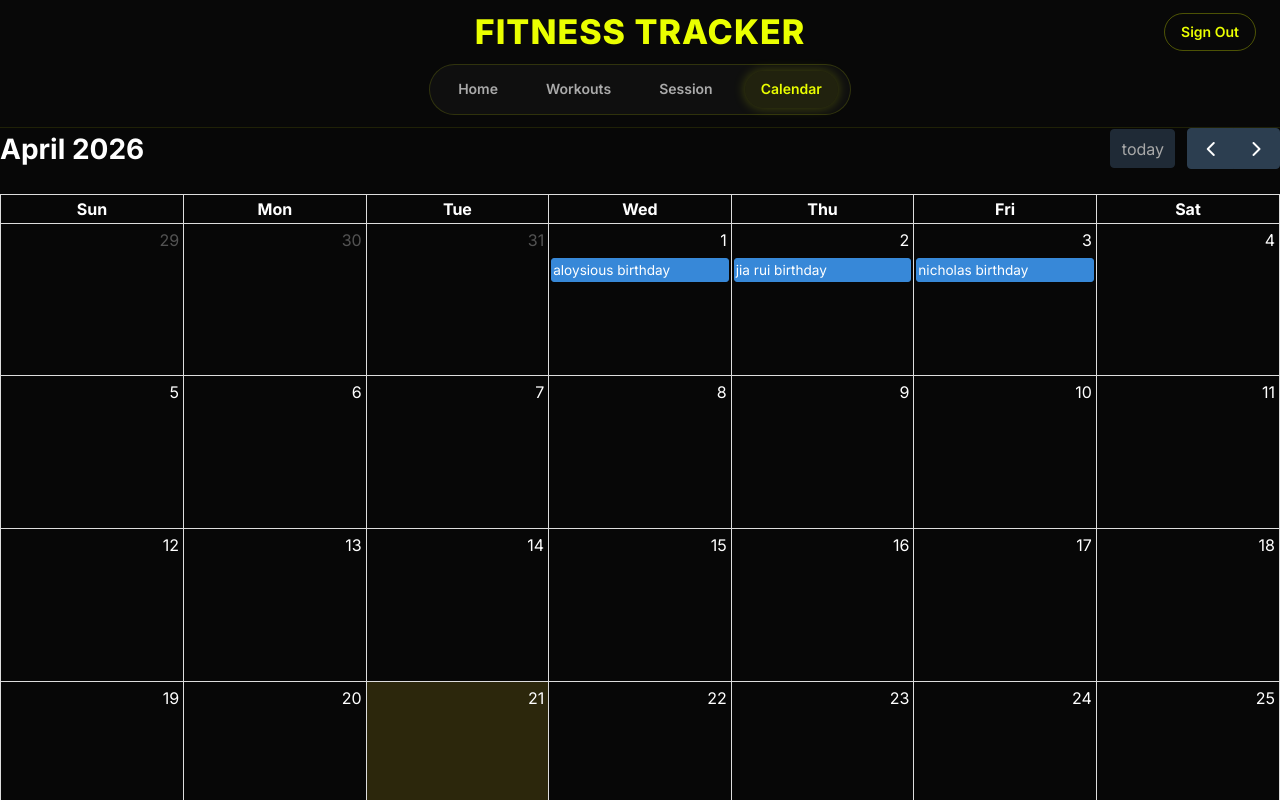
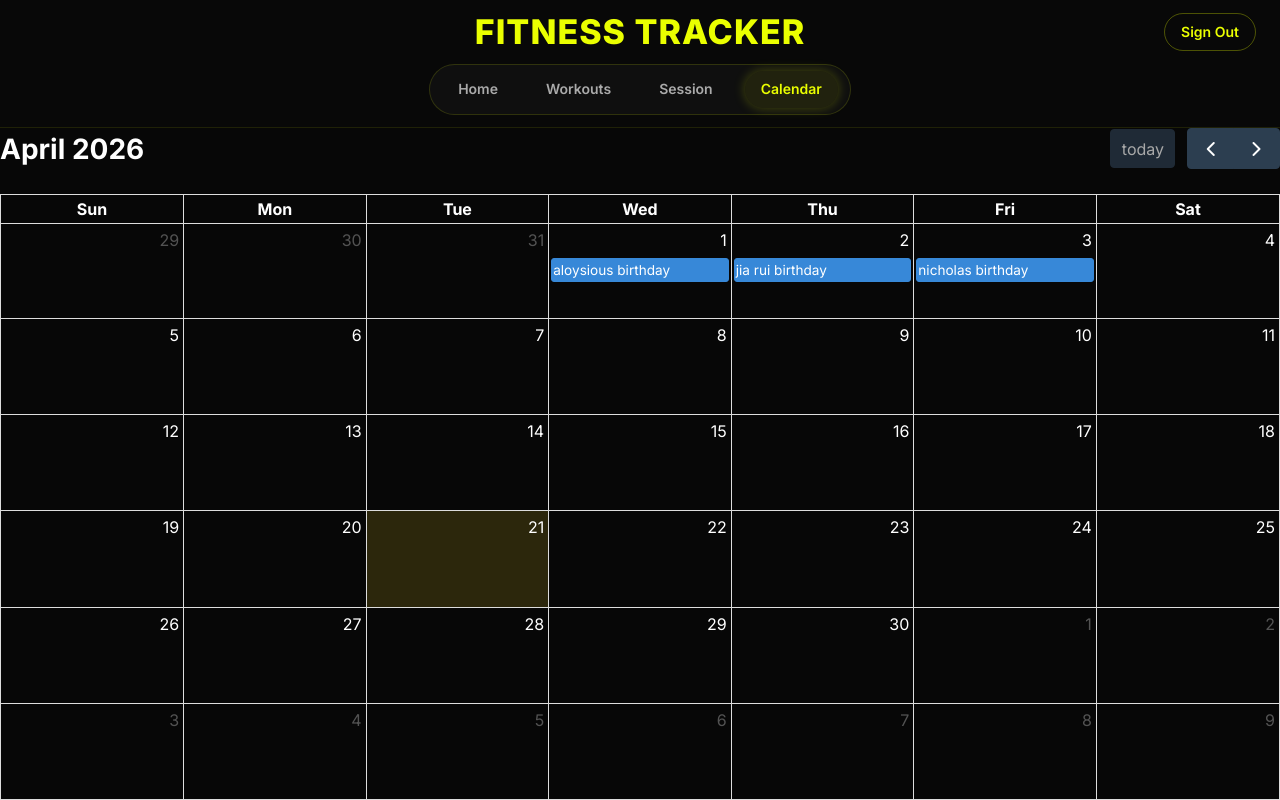
Before and after one commit to nickonick889/fitness-tracker, a React (Vite) app in the folder frontend/: page /calendar in a window 1280 px wide. Shown: the top 800 px of the page. Built offline with nearby package versions, Linux system fonts and the light colour scheme; no server answers; sample sign-in values are in the browser's storage.

Commit message:
fix-calendar

```diff
--- a/frontend/src/App.jsx
+++ b/frontend/src/App.jsx
@@ -18,29 +18,69 @@ import Typography from "@mui/material/Typography";
 const App = () => {
   const { user, setUser } = useContext(UserContext); //it's not used, not sure if you guys will use it later
 
-
   return (
     <>
-
       <Navbar />
 
-
+      <main className="app-main">
         <Routes>
           {/* Public */}
           <Route path="/login" element={<LoginForm />} />
           <Route path="/users/new" element={<SignupForm />} />
 
           {/* App pages (Protected Routes) */}
-        <Route path="/" element={<ProtectedRoute><HomePage /></ProtectedRoute>} />
-        <Route path="/workouts" element={<ProtectedRoute><WorkoutPage /></ProtectedRoute>} />
-        <Route path="/workouts/new" element={<ProtectedRoute><BuildProgramPage /></ProtectedRoute>} />
-        <Route path="/programs/:programId" element={<ProtectedRoute><ProgramPage /></ProtectedRoute>} />
-        <Route path="/session" element={<ProtectedRoute><SessionPage /></ProtectedRoute>} />
-        <Route path="/calendar" element={<ProtectedRoute><Calendar /></ProtectedRoute>} />
-
+          <Route
+            path="/"
+            element={
+              <ProtectedRoute>
+                <HomePage />
+              </ProtectedRoute>
+            }
+          />
+          <Route
+            path="/workouts"
+            element={
+              <ProtectedRoute>
+                <WorkoutPage />
+              </ProtectedRoute>
+            }
+          />
+          <Route
+            path="/workouts/new"
+            element={
+              <ProtectedRoute>
+                <BuildProgramPage />
+              </ProtectedRoute>
+            }
+          />
+          <Route
+            path="/programs/:programId"
+            element={
+              <ProtectedRoute>
+                <ProgramPage />
+              </ProtectedRoute>
+            }
+          />
+          <Route
+            path="/session"
+            element={
+              <ProtectedRoute>
+                <SessionPage />
+              </ProtectedRoute>
+            }
+          />
+          <Route
+            path="/calendar"
+            element={
+              <ProtectedRoute>
+                <Calendar />
+              </ProtectedRoute>
+            }
+          />
 
           <Route path="*" element={<h1>404 Not Found</h1>} />
         </Routes>
+      </main>
     </>
   );
 };
--- a/frontend/src/index.css
+++ b/frontend/src/index.css
@@ -6,4 +6,43 @@ body {
 
 html {
   overflow-y: scroll;
+  height: 100%;
 }
+
+body, #root {
+  min-height: 100vh;
+}
+
+html, body, #root, .app, .calendar-wrapper {
+  height: 100%;
+  margin: 0;
+}
+
+#root {
+  display: flex;
+  flex-direction: column;
+}
+
+#root > *:last-child {
+  flex: 1;
+  min-height: 0;
+}
+
+.app-main {
+  display: flex;
+  flex-direction: column;
+  flex: 1;
+  min-height: 0;
+}
+
+.calendar-wrapper {
+  display: flex;
+  flex-direction: column;
+  flex: 1;
+  min-height: 0;
+}
+
+.calendar-wrapper .fc {
+  flex: 1;
+  min-height: 0;
+}
--- a/frontend/src/pages/CalendarPage.jsx
+++ b/frontend/src/pages/CalendarPage.jsx
@@ -1,16 +1,67 @@
 import FullCalendar from "@fullcalendar/react";
 import dayGridPlugin from "@fullcalendar/daygrid"; // a plugin!
+import { useEffect, useRef, useState } from "react";
+import { getSessions } from "../services/sessionService";
 
 export default function Calendar() {
+  const calendarRef = useRef(null);
+  const [events, setEvents] = useState([]);
+
+  useEffect(() => {
+    const updateCalendarHeight = () => {
+      const navbar = document.querySelector("header");
+      const navbarHeight = navbar?.getBoundingClientRect().height ?? 0;
+      const availableHeight = Math.max(window.innerHeight - navbarHeight, 320);
+
+      calendarRef.current?.getApi().setOption("height", availableHeight);
+    };
+
+    updateCalendarHeight();
+    window.addEventListener("resize", updateCalendarHeight);
+
+    return () => window.removeEventListener("resize", updateCalendarHeight);
+  }, []);
+
+  useEffect(() => {
+    async function fetchSessions() {
+      try {
+        const sessions = await getSessions();
+
+        const calendarEvents = (sessions || []).map((session) => {
+          const title =
+            session.day?.name || session.program?.name || "Workout Session";
+
+          return {
+            title: session.status === "completed" ? `${title} (done)` : title,
+            start: session.startTime,
+            allDay: true,
+          };
+        });
+
+        setEvents(calendarEvents);
+      } catch (err) {
+        console.error("Failed to load sessions", err);
+        setEvents([]);
+      }
+    }
+
+    fetchSessions();
+  }, []);
+
   return (
+    <div className="calendar-wrapper">
       <FullCalendar
+        ref={calendarRef}
         plugins={[dayGridPlugin]}
         initialView="dayGridMonth"
+        expandRows={true}
+        events={events}
         events={[
           { title: "aloysious birthday", date: "2026-04-01" },
           { title: "jia rui birthday", date: "2026-04-02" },
           { title: "nicholas birthday", date: "2026-04-03" },
         ]}
       />
+    </div>
   );
 }
```
Lines whose indentation alone changed are shown as unchanged.
